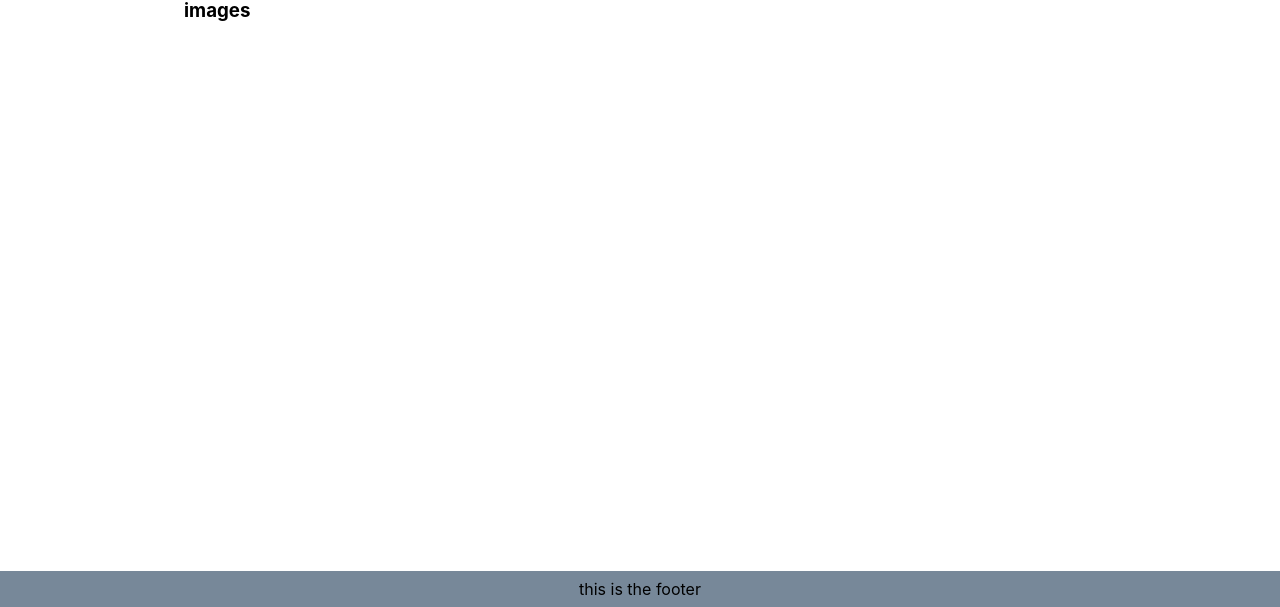
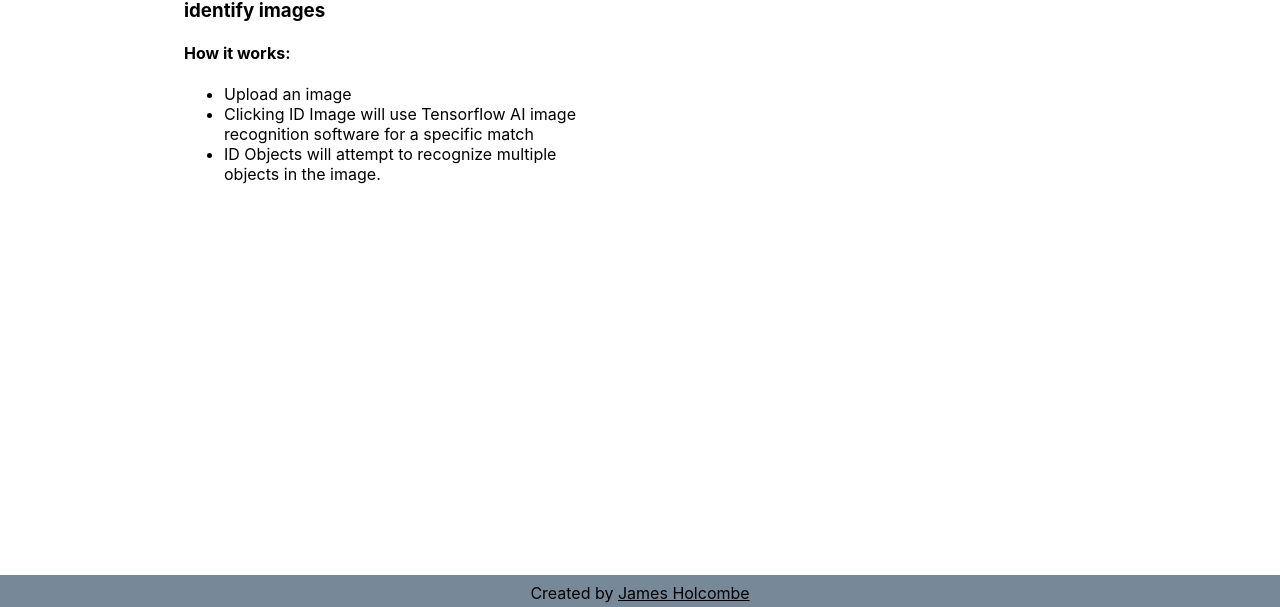
Before and after one commit to jameslholcombe/image-id, a Gatsby site: page / in a window 1280 px wide. Shown: the part 193-800 px from the top of the page. Built offline with nearby package versions, Linux system fonts and the light colour scheme; Gatsby itself is replaced by a stand-in of ours.

Commit message:
More formatting

```diff
--- a/src/components/ContentContainer.js
+++ b/src/components/ContentContainer.js
@@ -12,6 +12,7 @@ const NavBar = props => (
 export default function ContentContainer({ children }) {
   return (
     <>
+      <div className="page-container">
           <Container maxWidth={false} disableGutters={true}>
             <header className="navbar-wrapper">
               <Link to="/">
@@ -22,8 +23,11 @@ export default function ContentContainer({ children }) {
               </div>
             </header>
           </Container>
+        <div className="content-wrap">
           <Container maxWidth="md">{children}</Container>
-      <div className="footer">this is the footer</div>
+        </div>
+        <div className="footer">Created by <a href="https://jameslholcombe.com">James Holcombe</a></div>
+      </div>
     </>
   );
 }
--- a/src/pages/index.js
+++ b/src/pages/index.js
@@ -63,12 +63,18 @@ export default function Home() {
   return (
     <>
       <ContentContainer>
-        <Grid container spacing={3}>
-          <Grid item xs={6}>
+        <Grid container spacing={6}>
+          <Grid item sm={6} xs={12}>
             <h1>Image ID</h1>
             <h3>Use Google's AI Powered Tensorflow to identify images</h3>
+            <h4>How it works:</h4>
+            <ul>
+              <li>Upload an image</li>
+              <li>Clicking ID Image will use Tensorflow AI image recognition software for a specific match</li>
+              <li>ID Objects will attempt to recognize multiple objects in the image.</li>
+            </ul>
           </Grid>
-          <Grid item xs={6}>
+          <Grid item sm={6} xs={12}>
             <div>
               {preview && <img className="image-preview" src={preview} id="test" alt="ID this" />}
             </div>
--- a/src/styles/global.css
+++ b/src/styles/global.css
@@ -4,6 +4,7 @@ html {
 
 body {
     margin: 0;
+    padding: 0;
 }
 
 .navbar-wrapper {
@@ -22,7 +23,7 @@ body {
     display: inline-block;
 }
 
-a:-webkit-any-link {
+.navbar-links a {
     color: white;
     text-decoration: none;
 }
@@ -36,14 +37,28 @@ a:-webkit-any-link {
 .footer {
     background-color: lightslategray;
     bottom: 0;
+    height: 1rem;
     left: 0;
     padding: 0.5rem 0 0.5rem 0;
-    position: fixed;
+    position: absolute;
     text-align: center;
     width: 100%;
+}
+
+.footer a {
+    color: black;
 }
 
 .image-preview {
     max-width: 250px;
     max-height: 250px;
 }
+
+.page-container {
+    position: relative;
+    min-height: 100vh;
+}
+
+.content-wrap {
+    padding-bottom: 6rem;
+}
```
Lines whose indentation alone changed are shown as unchanged.
